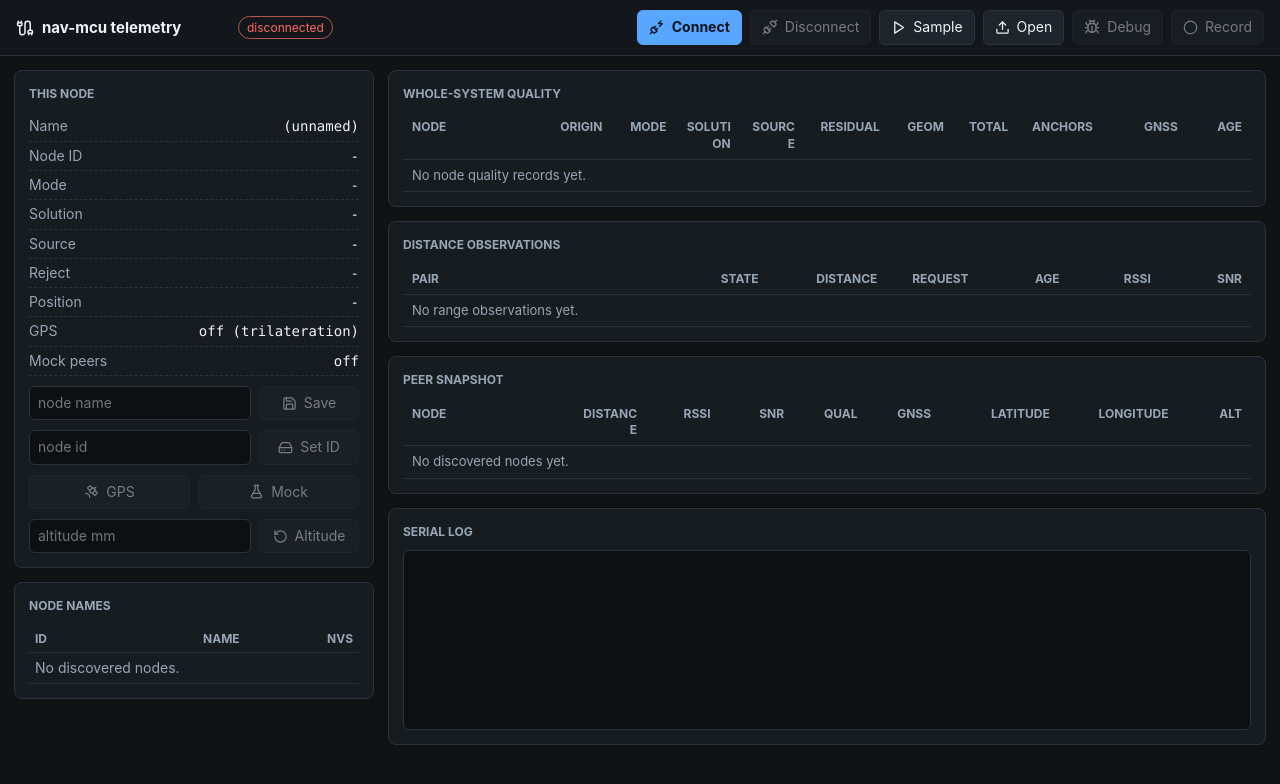
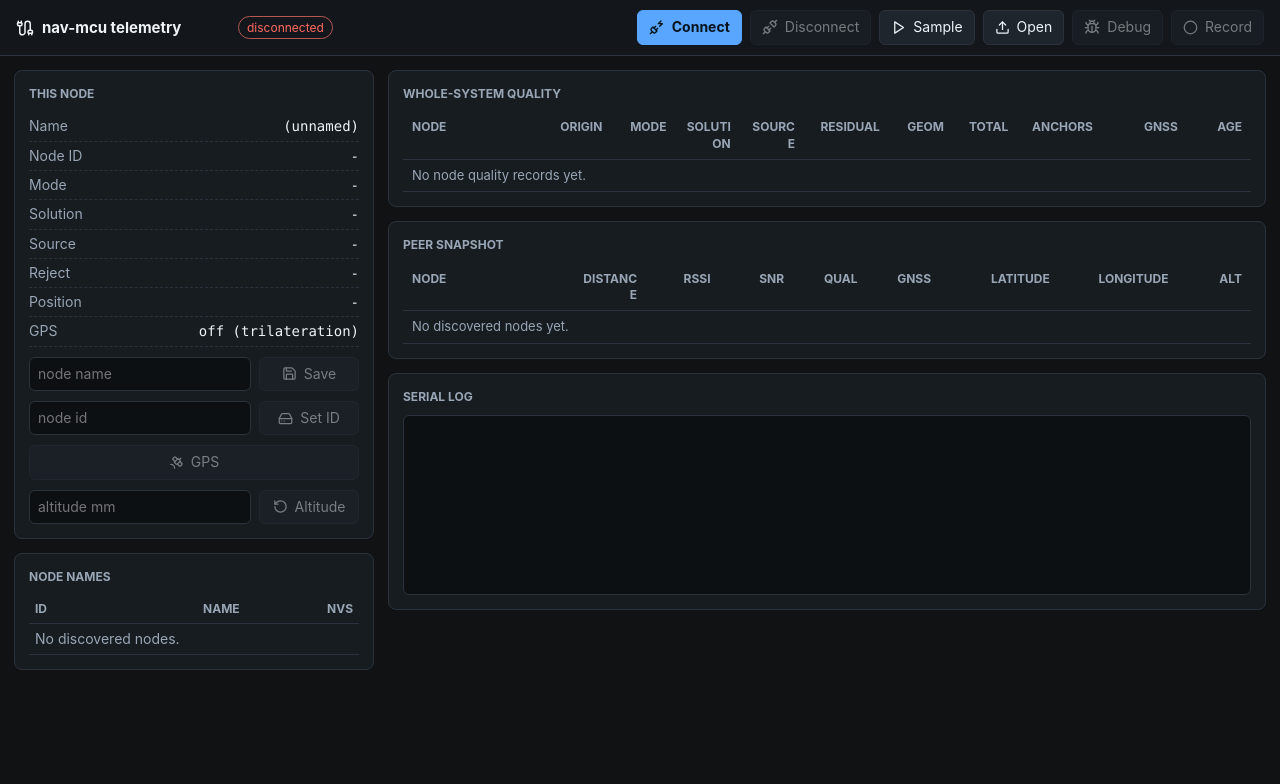
Before and after one commit to Zelefin/mcu-nav, a React (Vite) app in the folder telemetry-ui/: page / in a window 1280 px wide. Shown: the top 784 px of the page. Built offline with nearby package versions, Linux system fonts and the light colour scheme.

Commit message:
Refine telemetry peer view

```diff
--- a/telemetry-ui/src/App.tsx
+++ b/telemetry-ui/src/App.tsx
@@ -33,6 +33,7 @@ import sampleCapture from "../fixtures/sample_capture.ndjson?raw";
 const BAUD_RATE = 115200;
 const NODE_NAMES_KEY = "nav-mcu.nodeNames.v1";
 const DASH = "-";
+const SHOW_MOCK_CONTROLS = import.meta.env.VITE_NAV_MCU_DEBUG_UI === "true";
 
 interface Observation {
   aId: number;
@@ -121,6 +122,15 @@ export function App() {
     () => Array.from(discovered).sort((a, b) => a - b),
     [discovered],
   );
+
+  const peerSnapshotIds = useMemo(() => {
+    if (!isNodeId(currentNodeId)) return discoveredIds;
+    return [...discoveredIds].sort((a, b) => {
+      if (a === currentNodeId) return -1;
+      if (b === currentNodeId) return 1;
+      return a - b;
+    });
+  }, [currentNodeId, discoveredIds]);
 
   const peerById = useMemo(() => {
     const peers = new Map<number, SnapshotPeer>();
@@ -506,34 +516,6 @@ export function App() {
     [discoveredIds, nodeNames],
   );
 
-  const distanceRows = useMemo(() => {
-    const rows = new Map(observations);
-    for (let i = 0; i < discoveredIds.length; i++) {
-      for (let j = i + 1; j < discoveredIds.length; j++) {
-        const key = pairKey(discoveredIds[i], discoveredIds[j]);
-        if (!rows.has(key)) {
-          rows.set(key, {
-            aId: discoveredIds[i],
-            bId: discoveredIds[j],
-            fromId: null,
-            toId: null,
-            requestId: null,
-            rangeMm: null,
-            rangeSigmaMm: null,
-            rssi: null,
-            snr: null,
-            failReason: null,
-            source: "",
-            state: "missing",
-            note: "no observation",
-            updatedAt: null,
-          });
-        }
-      }
-    }
-    return Array.from(rows.values()).sort((a, b) => a.aId - b.aId || a.bId - b.bId);
-  }, [discoveredIds, observations]);
-
   const qualityRows = useMemo(
     () => Array.from(nodeQualities.values()).sort((a, b) => a.record.node_id - b.record.node_id),
     [nodeQualities],
@@ -668,7 +650,7 @@ export function App() {
             <KeyValue label="Reject" value={snapshot?.reject ?? DASH} />
             <KeyValue label="Position" value={formatPosition(snapshot)} />
             <KeyValue label="GPS" value={lastGps ? "on (local GNSS)" : "off (trilateration)"} />
-            <KeyValue label="Mock peers" value={lastMock ? "on" : "off"} />
+            {SHOW_MOCK_CONTROLS ? <KeyValue label="Mock peers" value={lastMock ? "on" : "off"} /> : null}
 
             <div className="form-row">
               <input
@@ -697,15 +679,17 @@ export function App() {
                 Set ID
               </button>
             </div>
-            <div className="form-row two">
+            <div className={SHOW_MOCK_CONTROLS ? "form-row two" : "form-row single-action"}>
               <button onClick={() => void sendCommand({ cmd: "gps", enabled: !lastGps })} disabled={!connected}>
                 <Satellite size={15} aria-hidden="true" />
                 GPS
               </button>
-              <button onClick={() => void sendCommand({ cmd: "mock", enabled: !lastMock })} disabled={!connected}>
-                <FlaskConical size={15} aria-hidden="true" />
-                Mock
-              </button>
+              {SHOW_MOCK_CONTROLS ? (
+                <button onClick={() => void sendCommand({ cmd: "mock", enabled: !lastMock })} disabled={!connected}>
+                  <FlaskConical size={15} aria-hidden="true" />
+                  Mock
+                </button>
+              ) : null}
             </div>
             <div className="form-row">
               <input
@@ -851,62 +835,6 @@ export function App() {
           </section>
 
           <section className="panel">
-            <h2>Distance Observations</h2>
-            <table className="data-table distance-table" aria-label="Distance observations">
-              <thead>
-                <tr>
-                  <th>Pair</th>
-                  <th>State</th>
-                  <th>Distance</th>
-                  <th>Request</th>
-                  <th>Age</th>
-                  <th>RSSI</th>
-                  <th>SNR</th>
-                </tr>
-              </thead>
-              <tbody>
-                {distanceRows.length === 0 ? (
-                  <tr>
-                    <td colSpan={7} className="empty-cell">
-                      No range observations yet.
-                    </td>
-                  </tr>
-                ) : (
-                  distanceRows.map((obs) => {
-                    const ageMs = obs.updatedAt == null ? null : now - obs.updatedAt;
-                    const displayState = ageMs != null && ageMs > 5000 && obs.state === "ok" ? "stale" : obs.state;
-                    return (
-                      <tr key={`${obs.aId}:${obs.bId}`} className={displayState === "ok" ? "" : "stale-row"}>
-                        <td data-label="Pair" className="text-cell">
-                          {pairLabel(obs.aId, obs.bId, labelFor)}
-                        </td>
-                        <td data-label="State" className={stateClass(displayState)}>
-                          <span title={obs.note}>{displayState}</span>
-                        </td>
-                        <td data-label="Distance" className={`mono num ${displayState === "ok" ? "ok" : ""}`}>
-                          {distanceText(obs)}
-                        </td>
-                        <td data-label="Request" className="mono num">
-                          {obs.requestId ?? DASH}
-                        </td>
-                        <td data-label="Age" className="mono num">
-                          {ageMs == null ? DASH : formatAge(ageMs)}
-                        </td>
-                        <td data-label="RSSI" className="mono num">
-                          {formatSigned(obs.rssi, 1)}
-                        </td>
-                        <td data-label="SNR" className="mono num">
-                          {formatSigned(obs.snr, 1)}
-                        </td>
-                      </tr>
-                    );
-                  })
-                )}
-              </tbody>
-            </table>
-          </section>
-
-          <section className="panel">
             <h2>Peer Snapshot</h2>
             <table className="data-table peer-table" aria-label="Peer snapshot">
               <thead>
@@ -923,14 +851,14 @@ export function App() {
                 </tr>
               </thead>
               <tbody>
-                {discoveredIds.length === 0 ? (
+                {peerSnapshotIds.length === 0 ? (
                   <tr>
                     <td colSpan={9} className="empty-cell">
                       No discovered nodes yet.
                     </td>
                   </tr>
                 ) : (
-                  discoveredIds.map((id) => {
+                  peerSnapshotIds.map((id) => {
                     const peer = peerById.get(id);
                     const obs = currentNodeId == null || id === currentNodeId ? null : observations.get(pairKey(currentNodeId, id));
                     const obsFresh = !!obs?.updatedAt && obs.state === "ok" && now - obs.updatedAt <= 5000;
@@ -1073,11 +1001,6 @@ function pairKey(aId: number, bId: number): string {
   return `${left}:${right}`;
 }
 
-function pairLabel(aId: number, bId: number, labelFor: (id: number) => string): string {
-  const [left, right] = orderedPair(aId, bId);
-  return `${labelFor(left)} #${left} <-> ${labelFor(right)} #${right}`;
-}
-
 function hasNumber(value: unknown): value is number {
   return typeof value === "number" && Number.isFinite(value);
 }
@@ -1111,17 +1034,6 @@ function formatPosition(snapshot: SnapshotPayload | null): string {
     return DASH;
   }
   return `${formatDeg(snapshot.pos.lat_e7)}, ${formatDeg(snapshot.pos.lon_e7)} @ ${formatMetersFromMm(snapshot.pos.alt_mm)}`;
-}
-
-function distanceText(obs: Observation): string {
-  if (obs.state === "ok" && hasNumber(obs.rangeMm)) return formatMetersFromMm(obs.rangeMm);
-  return DASH;
-}
-
-function stateClass(state: Observation["state"] | "stale"): string {
-  if (state === "ok") return "ok";
-  if (state === "stale" || state === "missing") return "warn";
-  return "bad";
 }
 
 function isWeakQuality(record: NodeQualityRecord): boolean {
--- a/telemetry-ui/src/styles.css
+++ b/telemetry-ui/src/styles.css
@@ -285,6 +285,10 @@ th {
   grid-template-columns: 1fr 1fr;
 }
 
+.form-row.single-action {
+  grid-template-columns: 1fr;
+}
+
 .mono {
   font-family: ui-monospace, SFMono-Regular, Menlo, Monaco, Consolas, monospace;
 }
@@ -331,21 +335,6 @@ th {
 
 .data-table .text-cell {
   text-align: left;
-}
-
-.distance-table th:nth-child(1),
-.distance-table td:nth-child(1) {
-  width: 31%;
-}
-
-.distance-table th:nth-child(2),
-.distance-table td:nth-child(2) {
-  width: 12%;
-}
-
-.distance-table th:nth-child(3),
-.distance-table td:nth-child(3) {
-  width: 14%;
 }
 
 .peer-table th:nth-child(1),
```
Also changed, not shown: 1 other file (tests, documents, lock files or other folders).
